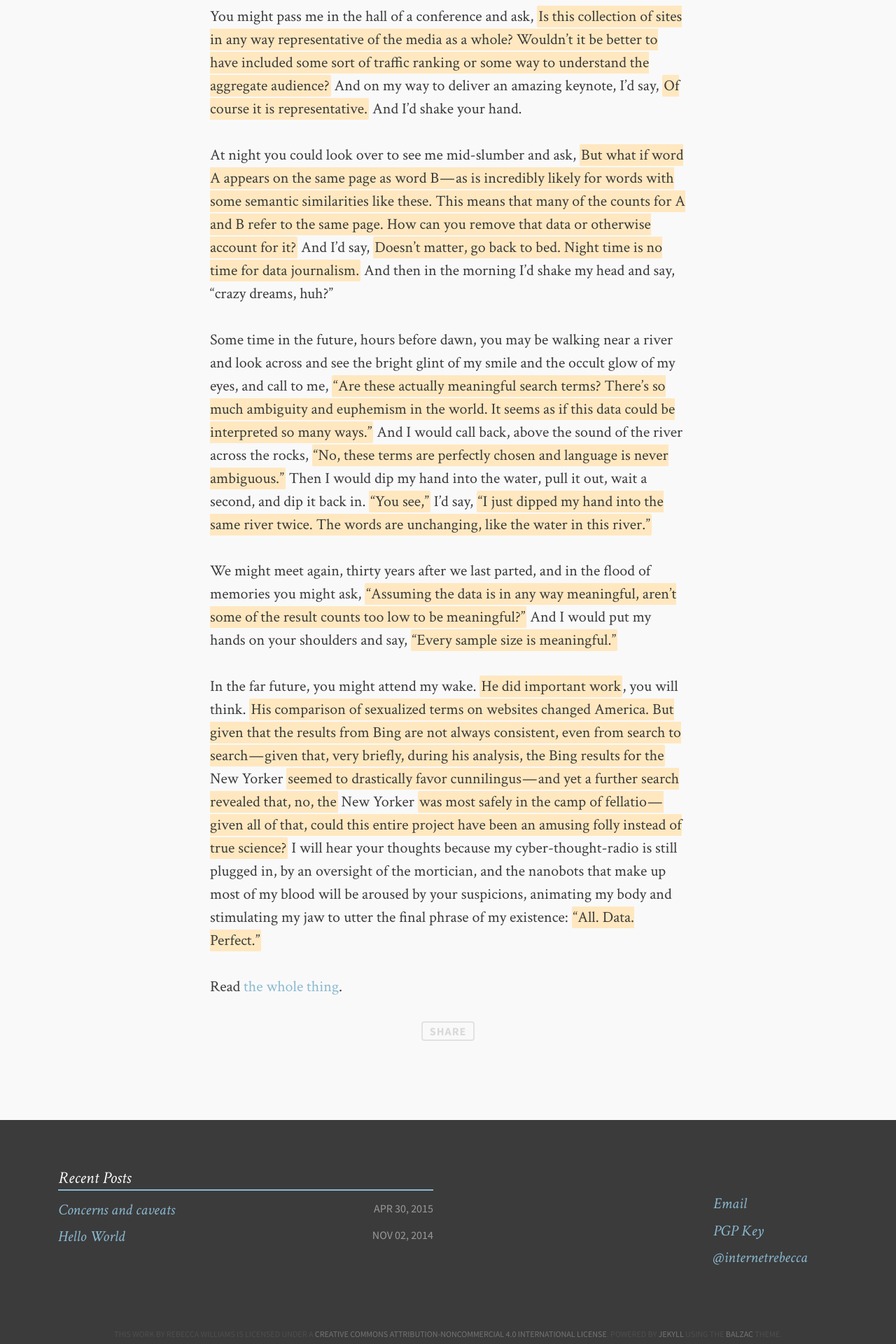
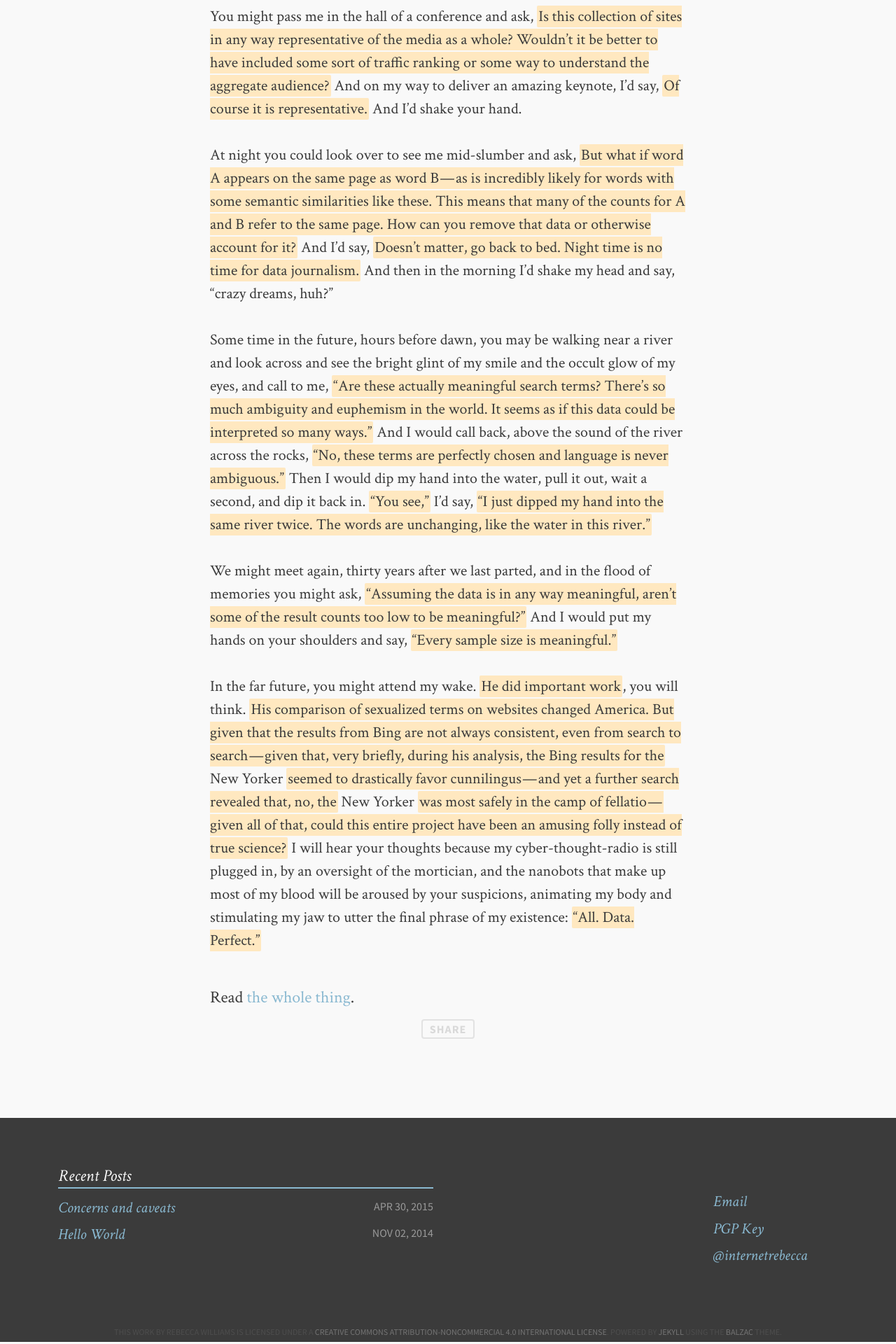
Before and after one commit to rebeccawilliams/rebeccawilliams.us, a Jekyll site: the page built from _posts/2015-04-30-Concernsandcaveats.md, in a window 1280 px wide. Shown: the part 1231-3151 px from the top of the page at 70% size. Built offline with Jekyll 4.4.1, drawn with Linux system fonts in a browser that asks for light colours; comment, search, counter and statistics services are not loaded.

```diff
--- a/_posts/2015-04-30-Concernsandcaveats.md
+++ b/_posts/2015-04-30-Concernsandcaveats.md
@@ -25,4 +25,4 @@ We might meet again, thirty years after we last parted, and in the flood of memo
 
 In the far future, you might attend my wake. *He did important work*, you will think. *His comparison of sexualized terms on websites changed America. But given that the results from Bing are not always consistent, even from search to search — given that, very briefly, during his analysis, the Bing results for the* New Yorker *seemed to drastically favor cunnilingus — and yet a further search revealed that, no, the* New Yorker *was most safely in the camp of fellatio — given all of that, could this entire project have been an amusing folly instead of true science?* I will hear your thoughts because my cyber-thought-radio is still plugged in, by an oversight of the mortician, and the nanobots that make up most of my blood will be aroused by your suspicions, animating my body and stimulating my jaw to utter the final phrase of my existence: *“All. Data. Perfect.”*
 
-Read [the whole thing](https://medium.com/message/the-words-the-media-industry-prefers-5d33e5b021e0).
+#### Read [the whole thing](https://medium.com/message/the-words-the-media-industry-prefers-5d33e5b021e0).
```
